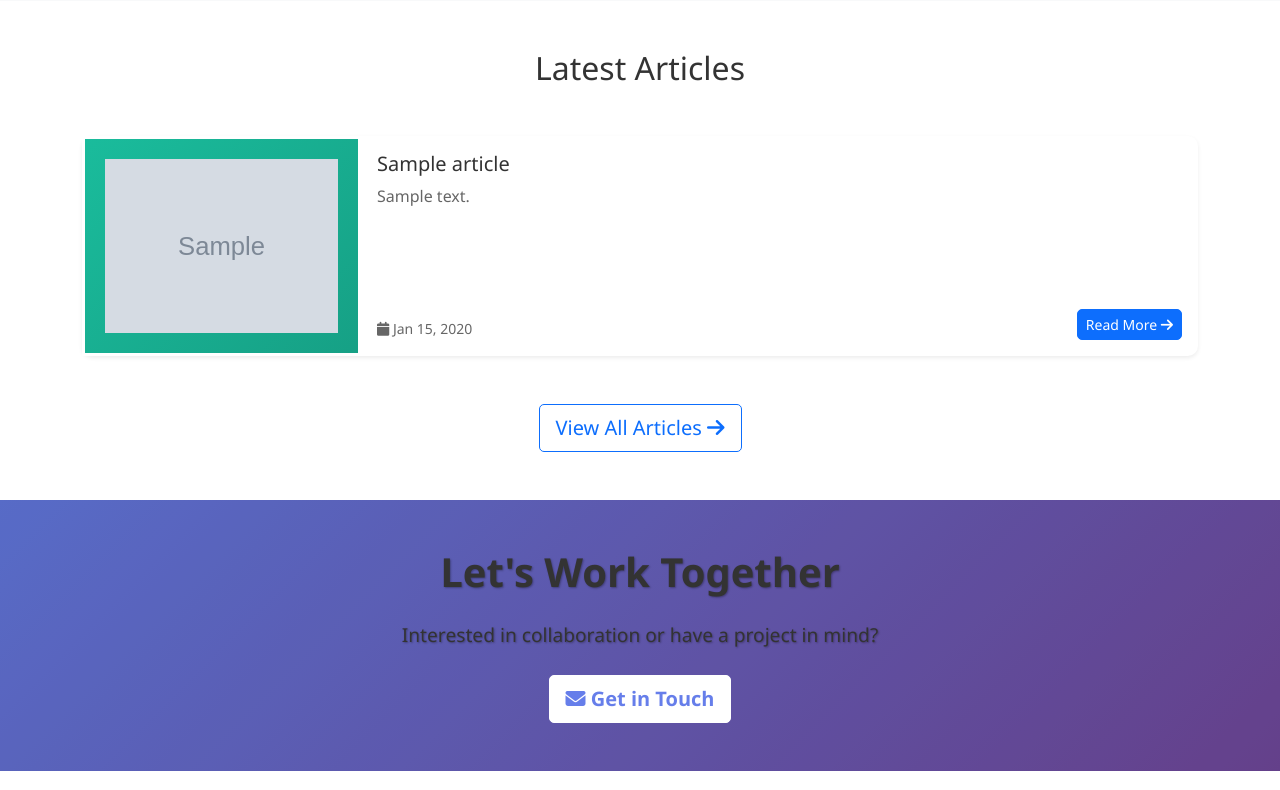
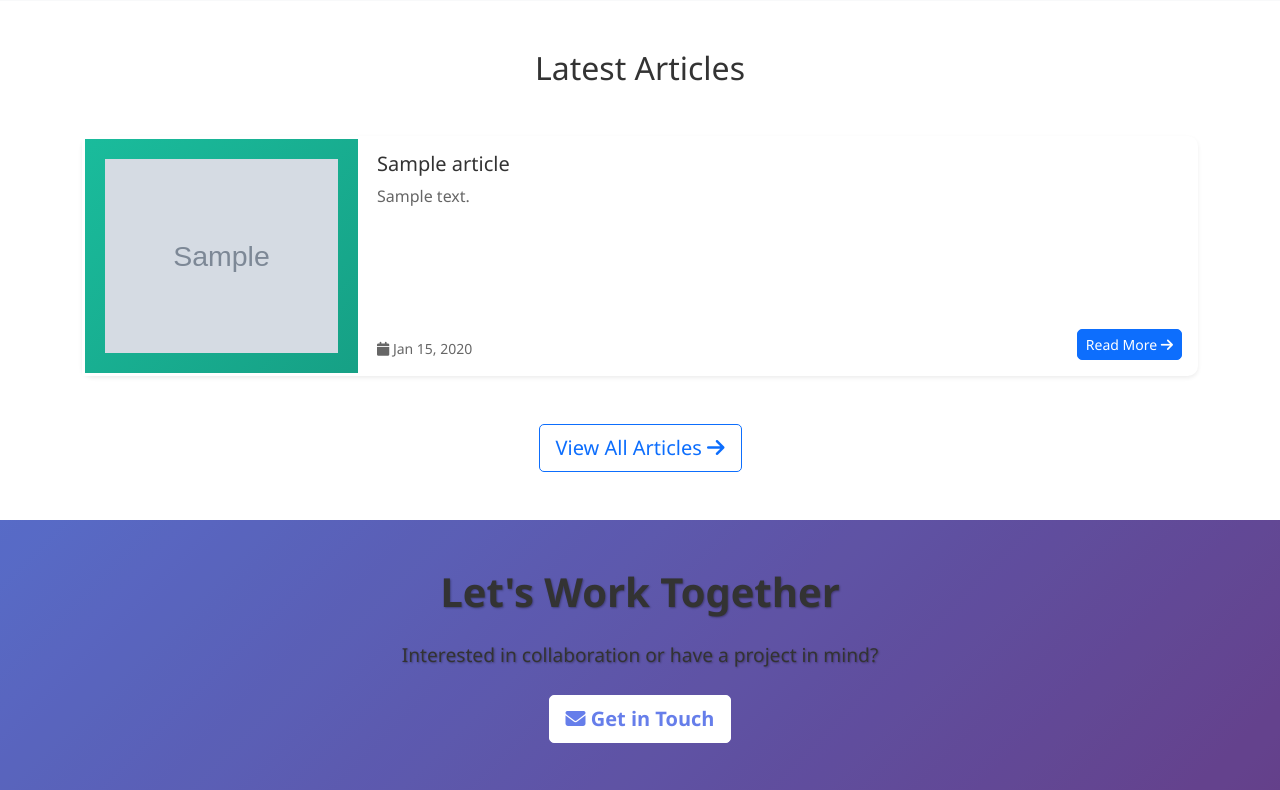
Before and after one commit to diwakar221718/my_portfolio, a Flask app: page / in a window 1280 px wide. Shown: the part 2140-2930 px from the top of the page. Run offline with Flask 3, Linux system fonts and the light colour scheme; tables that the repository leaves empty hold one stand-in row (values such as "Sample post"); grey boxes marked "Sample" are stand-in pictures.

Commit message:
Add margin between white border and green background

```diff
--- a/templates/blog.html
+++ b/templates/blog.html
@@ -141,7 +141,7 @@
         border-radius: 0;
         background: transparent;
         padding: 20px;
-        margin: auto;
+        margin: 10px auto;
         display: block;
         border: 3px solid white;
     }
--- a/templates/index.html
+++ b/templates/index.html
@@ -361,7 +361,7 @@
         border-radius: 0;
         background: transparent;
         padding: 20px;
-        margin: auto;
+        margin: 10px auto;
         display: block;
         border: 3px solid white;
     }
```
